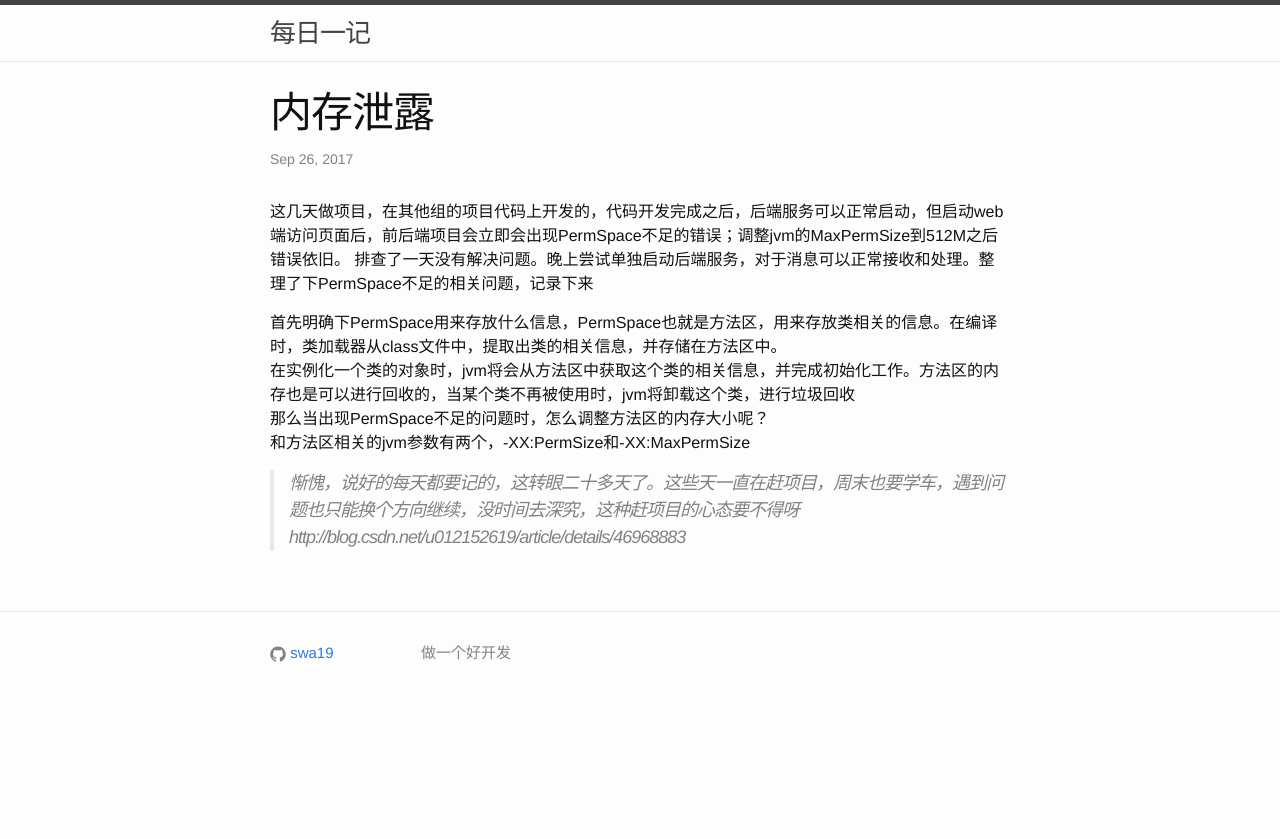
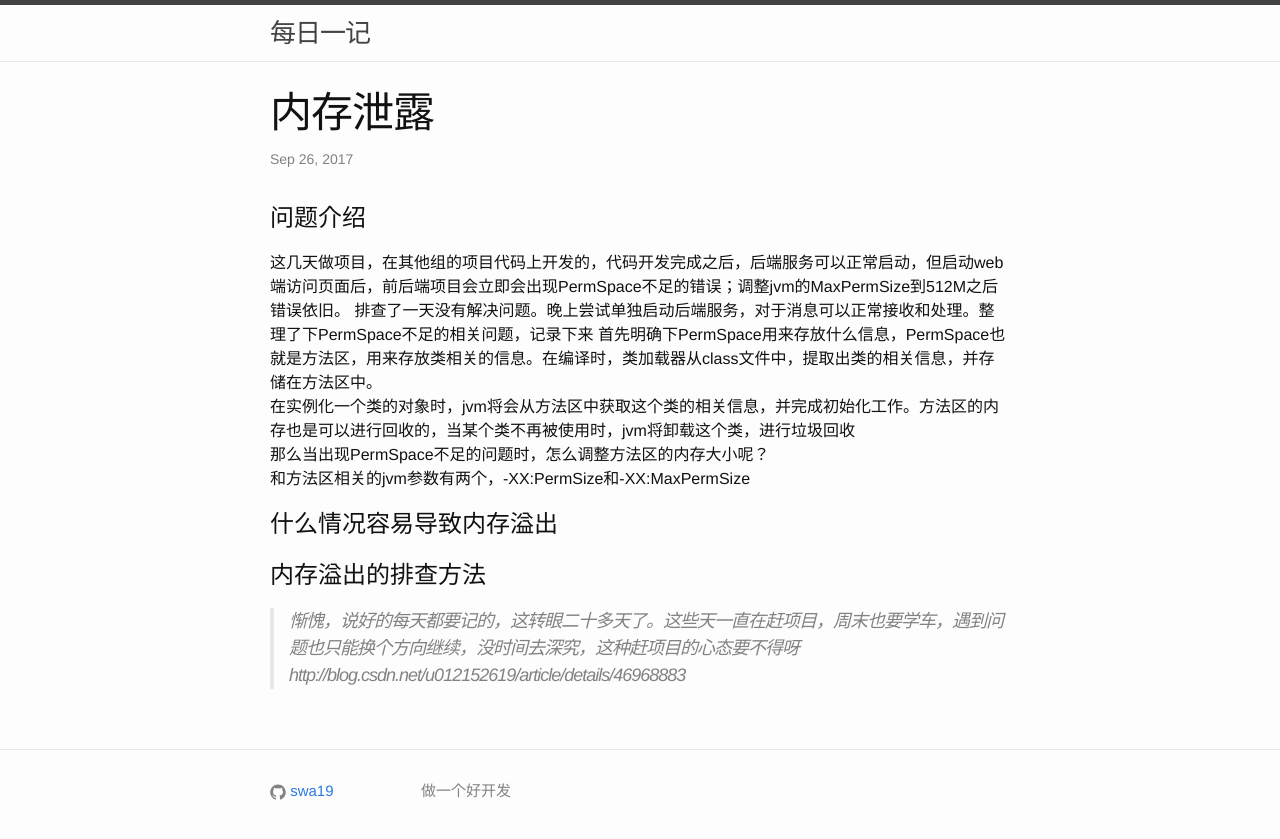
Before and after one commit to honchy/swa19.github.io, a Jekyll site: the page built from _posts/2017-09-26-java.md, in a window 1280 px wide. Shown: the top 839 px of the page. Built offline with Jekyll 4.4.1, drawn with Linux system fonts in a browser that asks for light colours.

Commit message:
PermSpace

```diff
--- a/_posts/2017-09-26-java.md
+++ b/_posts/2017-09-26-java.md
@@ -5,9 +5,9 @@ date: 2017-09-26 09:07:03 +0800
 tags: java
 ---
 
+# 问题介绍
 这几天做项目，在其他组的项目代码上开发的，代码开发完成之后，后端服务可以正常启动，但启动web端访问页面后，前后端项目会立即会出现PermSpace不足的错误；调整jvm的MaxPermSize到512M之后错误依旧。
 排查了一天没有解决问题。晚上尝试单独启动后端服务，对于消息可以正常接收和处理。整理了下PermSpace不足的相关问题，记录下来
-
 首先明确下PermSpace用来存放什么信息，PermSpace也就是方法区，用来存放类相关的信息。在编译时，类加载器从class文件中，提取出类的相关信息，并存储在方法区中。
 在实例化一个类的对象时，jvm将会从方法区中获取这个类的相关信息，并完成初始化工作。方法区的内存也是可以进行回收的，当某个类不再被使用时，jvm将卸载这个类，进行垃圾回收
 那么当出现PermSpace不足的问题时，怎么调整方法区的内存大小呢？
@@ -15,7 +15,10 @@ tags: java
 
 
 
+# 什么情况容易导致内存溢出
 
+
+# 内存溢出的排查方法
 
 
 
```
